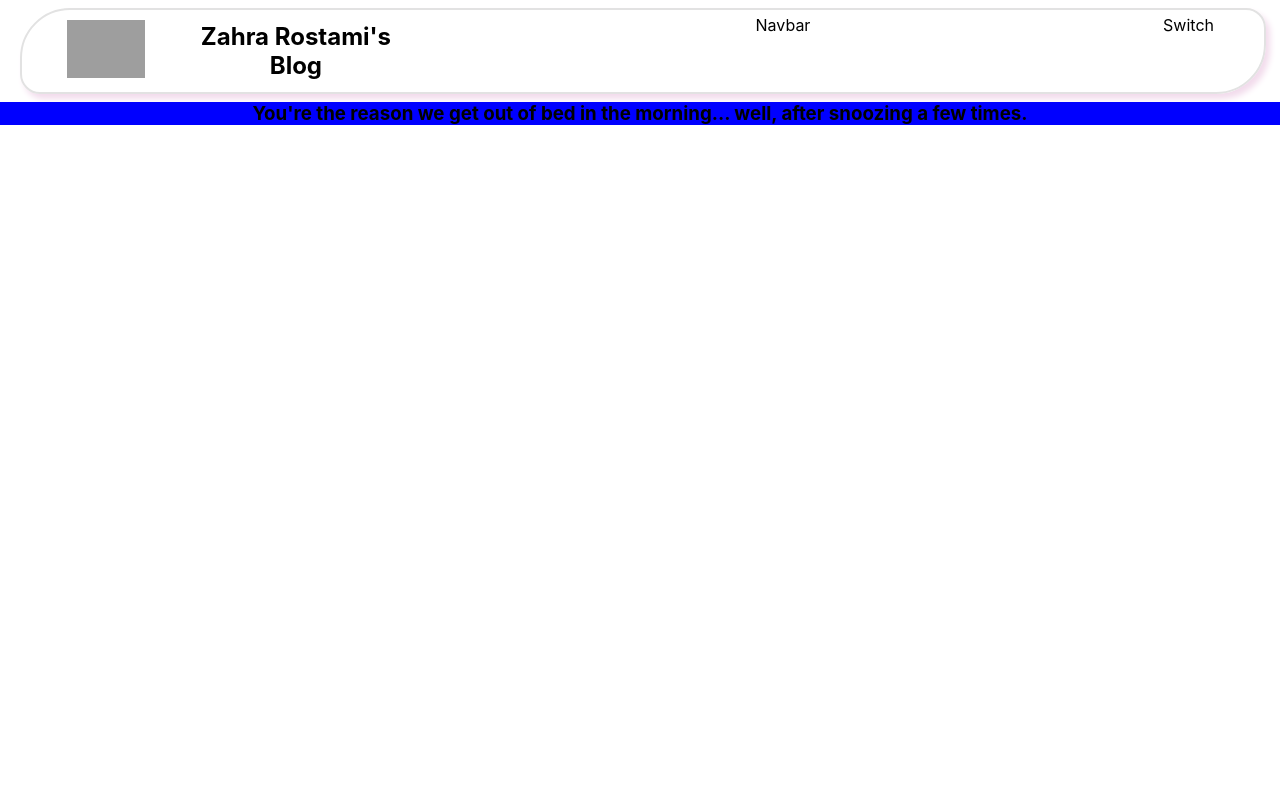
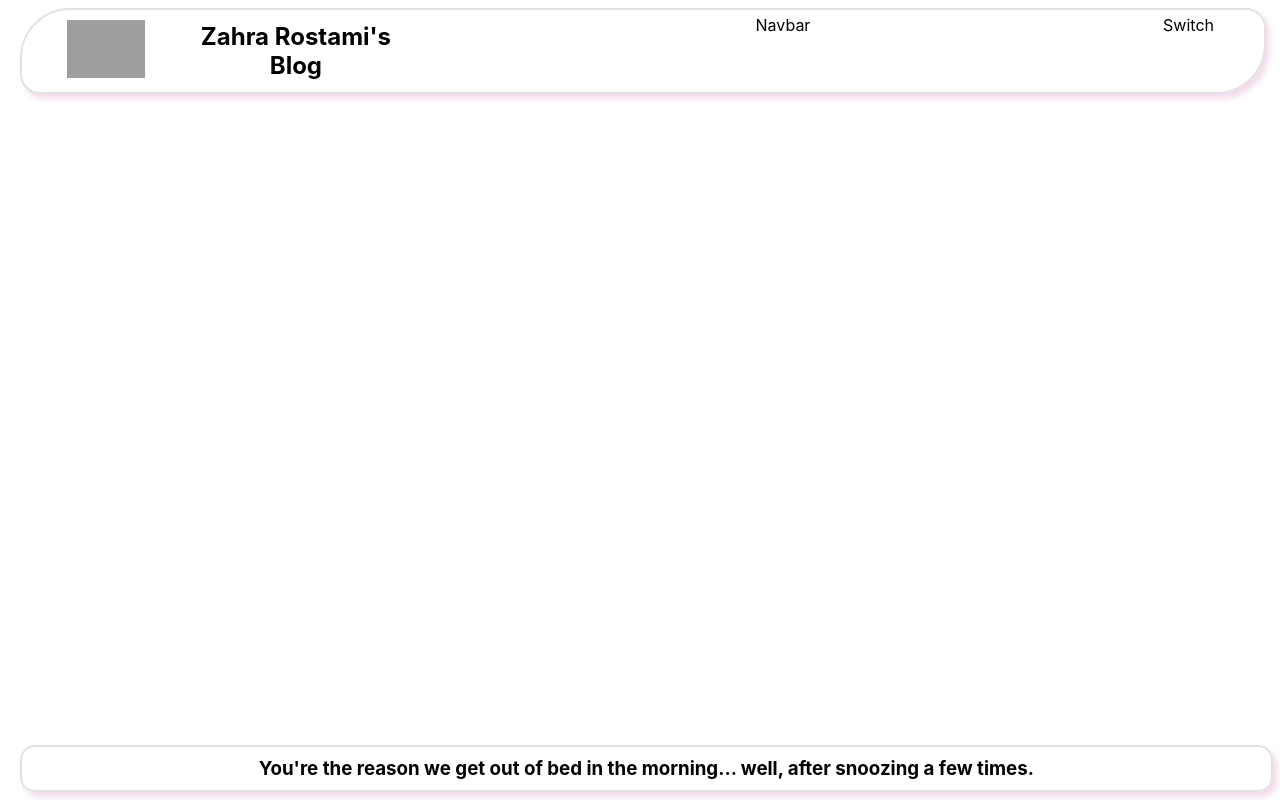
Before and after one commit to zahraRostami1999/blog-app, a React (Create React App) app: page / in a window 1280 px wide. Built offline with nearby package versions, Linux system fonts and the light colour scheme; grey boxes are pictures that could not be loaded.

Commit message:
add footer style class for Footer comp

```diff
--- a/src/Components/footer/footer.module.css
+++ b/src/Components/footer/footer.module.css
@@ -1,3 +1,12 @@
 .footer{
-    background-color: blue;
+    position: absolute;
+    bottom: 0;
+    box-shadow: 4px 5px 6px #f2dbec;
+    border: 2px solid #e2e2e2;
+    border-radius: 15px;
+    display: flex;
+    margin: 8px 20px;
+    width: 96%;
+    padding: 10px;
+    justify-content: center;
 }
```
